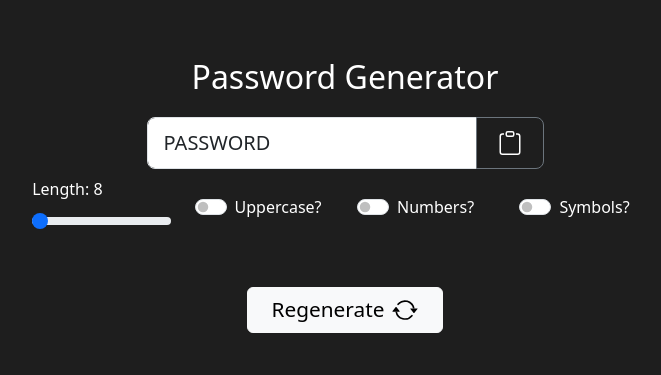
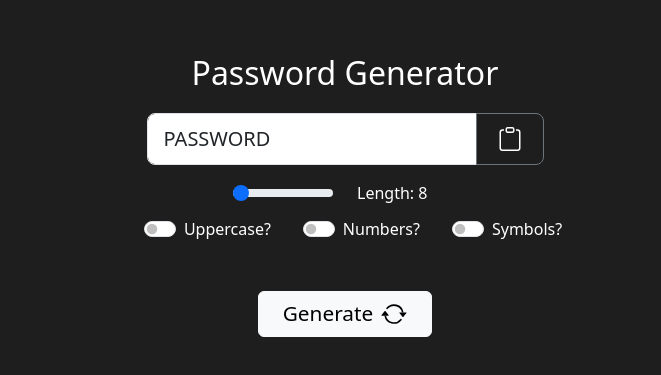
Before and after one commit to mohamad-jamil/pseudopass, a React (Vite) app: page / in a window 1280 px wide. Shown: the part 207-582 px from the top of the page, without its empty margins (295-956 px from the left). Built offline with nearby package versions, Linux system fonts and the light colour scheme.

Commit message:
Update styling

```diff
--- a/src/App.jsx
+++ b/src/App.jsx
@@ -10,26 +10,28 @@ function App() {
   return (
     <div className="container d-flex flex-column vh-100 justify-content-center align-items-center">
       <div className="title text-white mb-3">Password Generator</div>
-      <div className="password-display mb-2">
+      <div className="password-display mb-3">
         <PasswordDisplay />
       </div>
-      <div className="row d-flex align-items-center mb-5">
-        <div className="col">
+      <div className="row">
+        <div className="col mb-1">
           <Slider label="Length" />
         </div>
-        <div className="col">
+      </div>
+      <div className="row d-flex align-items-center mb-5">
+        <div className="col me-2 ms-4">
           <Switch label="Uppercase?" />
         </div>
         <div className="col">
           <Switch label="Numbers?" />
         </div>
-        <div className="col">
+        <div className="col mx-2">
           <Switch label="Symbols?" />
         </div>
       </div>
       <div className="row">
         <div className="col">
-          <Button label="Regenerate" handleClick={handleRegenerate} />
+          <Button label="Generate" handleClick={handleRegenerate} />
         </div>
       </div>
     </div>
--- a/src/components/Slider/Slider.jsx
+++ b/src/components/Slider/Slider.jsx
@@ -8,10 +8,9 @@ function Slider({ label }) {
   };
 
   return (
-    <>
-      <label for="customRange3" class="form-label text-white">
-        {label}: {value}
-      </label>
+    <div className="container">
+      <div className="row">
+        <div className="col slider">
           <input
             type="range"
             class="form-range"
@@ -22,7 +21,14 @@ function Slider({ label }) {
             value={value}
             onChange={handleSliderChange}
           ></input>
-    </>
+        </div>
+        <div className="col slider-label">
+          <label for="customRange3" class="form-label text-white">
+            {label}: {value}
+          </label>
+        </div>
+      </div>
+    </div>
   );
 }
 
```
Lines whose indentation alone changed are shown as unchanged.
